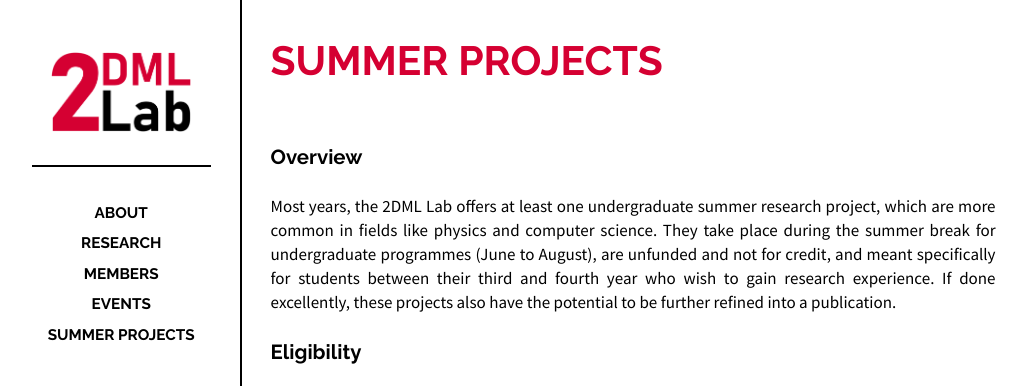
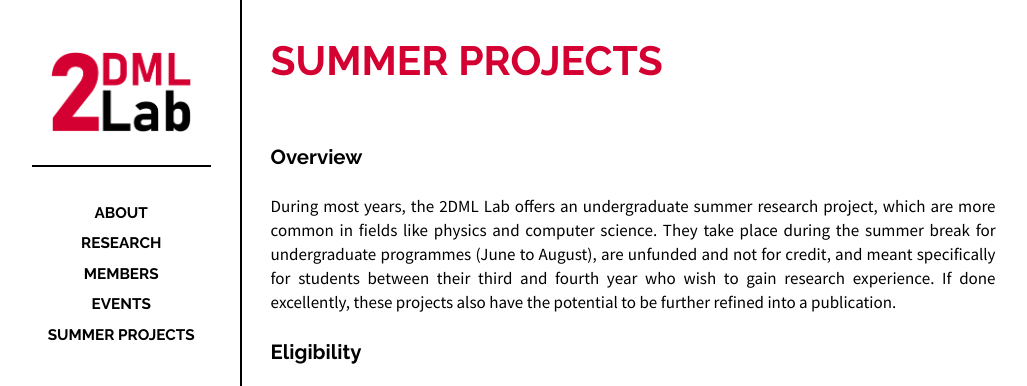
Before and after one commit to 2dml-lab/2dml-lab.github.io, a Jekyll site: the page built from _posts/2024-01-31-summer_projects.md, in a window 1280 px wide. Shown: the top 386 px of the page, without its empty margins (118-1145 px from the left). Built offline with Jekyll 4.4.1, drawn with Linux system fonts in a browser that asks for light colours.

Commit message:
Update 2024-01-31-summer_projects.md

```diff
--- a/_posts/2024-01-31-summer_projects.md
+++ b/_posts/2024-01-31-summer_projects.md
@@ -10,7 +10,7 @@ categories: posts
 
 ## Overview
 
-Most years, the 2DML Lab offers at least one undergraduate summer research project, which are more common in fields like physics and computer science. They take place during the summer break for undergraduate programmes (June to August), are unfunded and not for credit, and meant specifically for students between their third and fourth year who wish to gain research experience. If done excellently, these projects also have the potential to be further refined into a publication.
+During most years, the 2DML Lab offers an undergraduate summer research project, which are more common in fields like physics and computer science. They take place during the summer break for undergraduate programmes (June to August), are unfunded and not for credit, and meant specifically for students between their third and fourth year who wish to gain research experience. If done excellently, these projects also have the potential to be further refined into a publication.
 
 ## Eligibility
 
```
